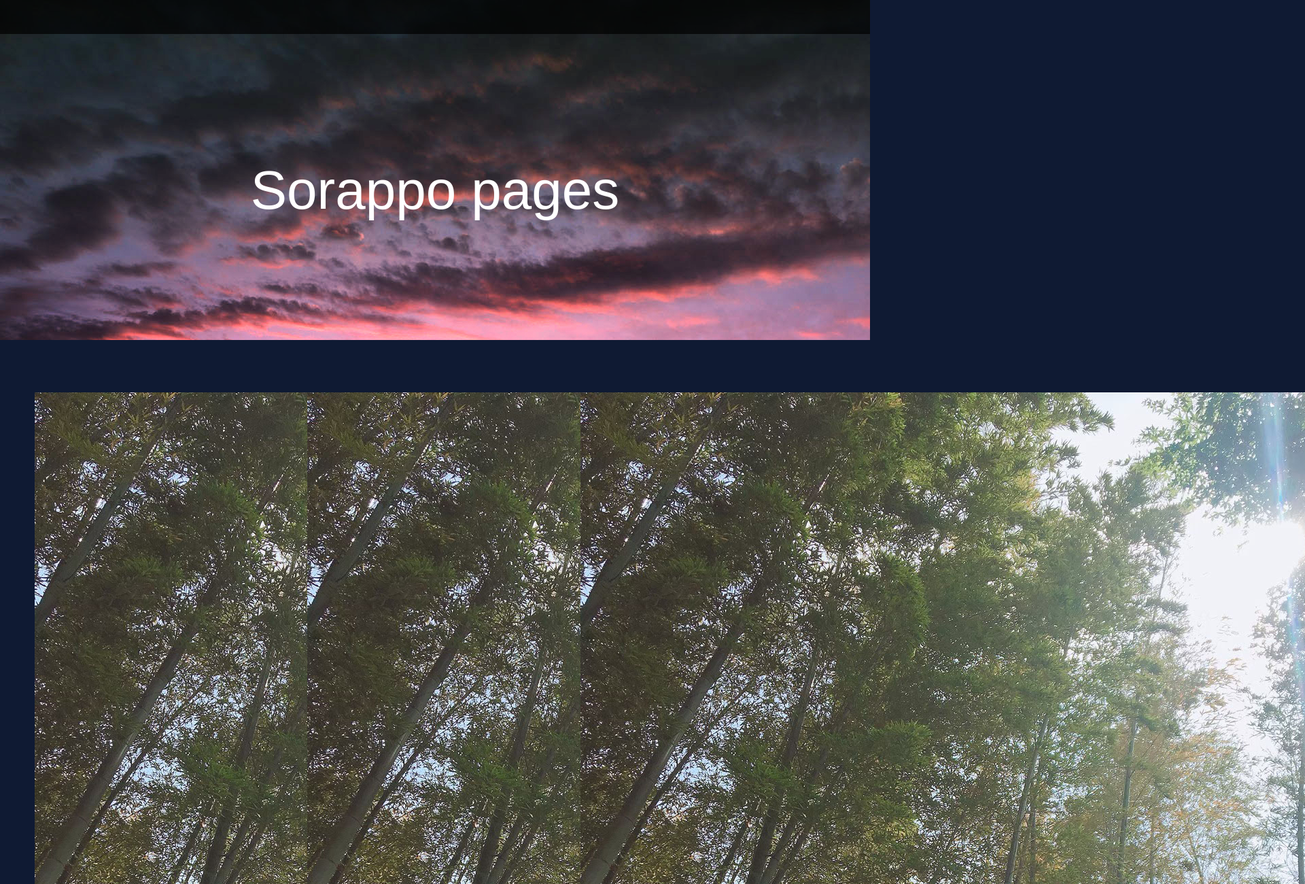
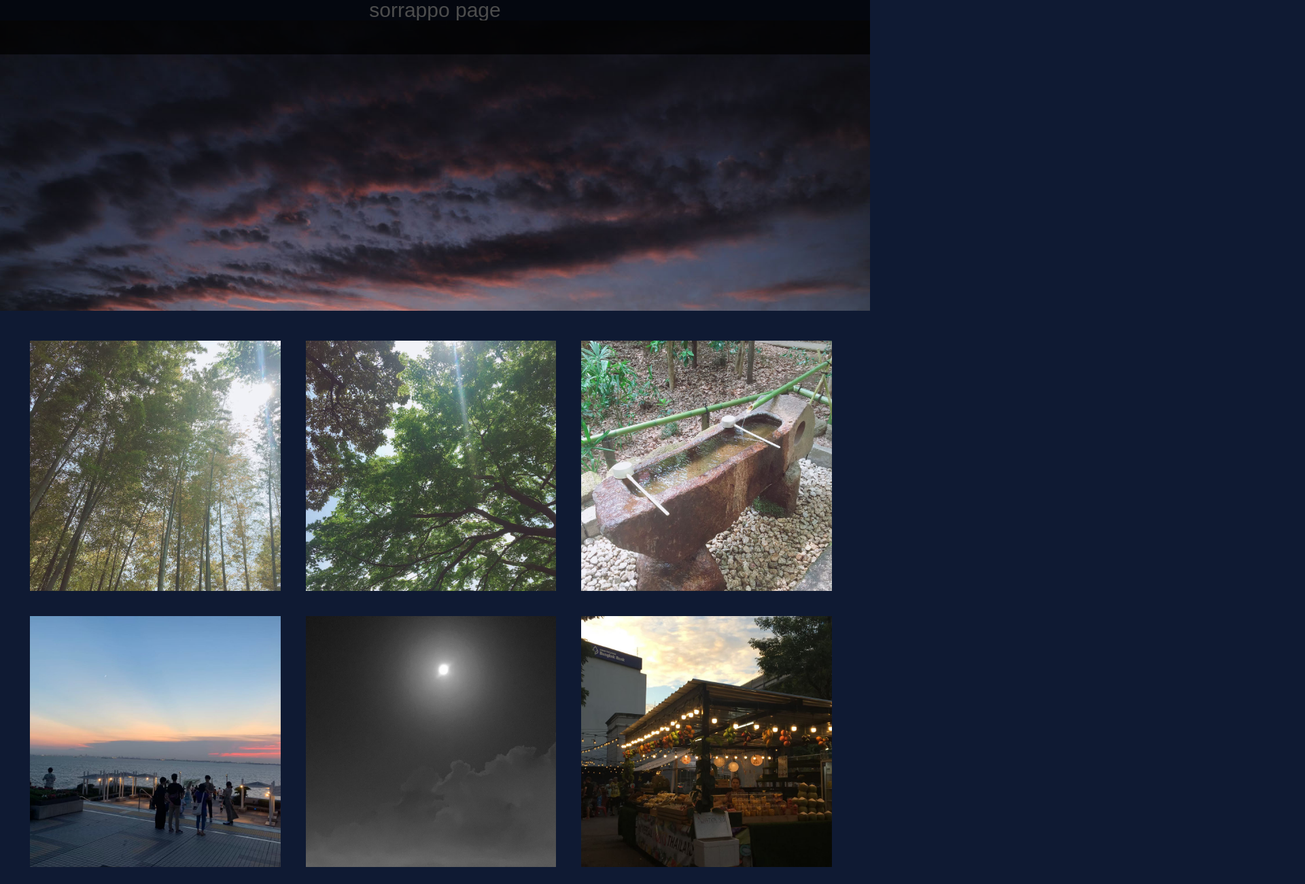
Before and after one commit to katoayano/learning, a plain HTML site: page index.html in a window 1280 px wide. Shown: the top 1300 px of the page at 68% size, 1920 px wide, since content can reach past the window. Drawn offline with Linux system fonts and the light colour scheme.

Commit message:
コミット

```diff
--- a/index.html
+++ b/index.html
@@ -11,29 +11,23 @@
 </head>
 <body>
 
-  <header>
-   <div class="head-container">
-   </div>
-   <div class="home_photo">
-     <h1 class="home_title">Sorappo pages</h1>
-   </div>
+  <header class="header">
   </header>
+  <div class="home_title">
+    <p>sorrappo page</p>
+  </div>
+  <img class="home_photo" src="sora_photo2.jpg" alt="">
 
-  <div class="wrapper grid">
-    <div class="item">
+  <div class="wrapper">
       <img class="item_photo" src="images/photo1.jpg" alt="">
-    </div>
-    <div class="item">
-      <img class="item_photo" src="images/photo1.jpg" alt="">
-    </div>
-    <div class="item">
-      <img class="item_photo" src="images/photo1.jpg" alt="">
-    </div>
-
-
-
-
-
+      <img class="item_photo" src="images/photo2.jpg" alt="">
+      <img class="item_photo" src="images/photo3.jpg" alt="">
+      <img class="item_photo" src="images/photo4.jpg" alt="">
+      <img class="item_photo" src="images/photo5.jpg" alt="">
+      <img class="item_photo" src="images/photo6.jpg" alt="">
+      <img class="item_photo" src="images/photo7.jpg" alt="">
+      <img class="item_photo" src="images/photo8.jpg" alt="">
+      <img class="item_photo" src="images/photo9.jpg" alt="">
   </div>
 
 </body>
--- a/stylesheet.css
+++ b/stylesheet.css
@@ -52,36 +52,38 @@ table {
 body {
 	background-color : #0f1a33;
 }
-.head-container{
+.header{
   background-color : black;
-  height : 50px;
+  height : 10%;
   width : 100%;
   opacity : 0.7;
-
   position: fixed;
+	z-index: 1;
 }
 .home_photo{
-	background-image : url(sora_photo2.jpg), linear-gradient(#c9ffbf, #ffafbd);;
+	height: auto;
+	width: 100%;
 	background-blend-mode : hard-light;
-	min-height: 500px;
+	display: flex;
+	justify-content: center;
+	align-items: center;
 }
 .home_title{
 	color : #fff;
 	text-align : center;
-	position: relative;
-	top : 30vh;
 	font-family: "yu Gothic Medium", "淑ゴシック Medium", YuGothic, "淑ゴシック体", "ヒラギノ角ゴ Pro W3", sans-serif;
-	font-size : 5em;
+	font-size : 30px;
+	display: flex;
+	justify-content: center;
+	align-items: center;
 }
 .wrapper{
-  max-width:1100;
-  margin: 0 auto;
-  padding: 0 4%;
+	padding: 2%;
+	display: flex;
+	flex-wrap: wrap;
 }
-.grid{
-  display: grid;
-  gap:26px;
-  grid-template-columns:repeat(auto-fit, minmax(240px, 1fr));
-  margin-top: 6%;
-  margin-bottom: 50px;
+.item_photo{
+	height: auto;
+	width: 30%;
+	margin: 1.5%;
 }
```
